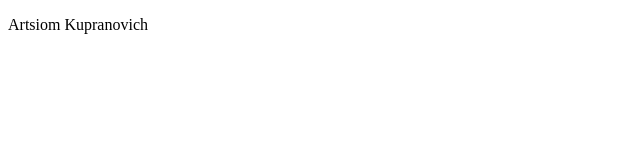
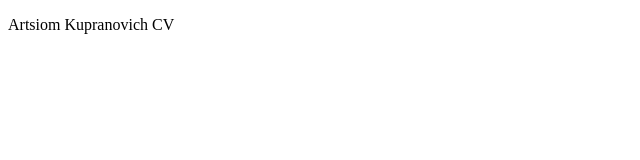
Before and after one commit to TwisterSD/rsschool-cv, a plain HTML site: page index.html in a window 1280 px wide. Shown: the full height of the page, 0-640 px from the left. Drawn offline with Linux system fonts and the light colour scheme.

Commit message:
refactor:end cv2

```diff
--- a/index.html
+++ b/index.html
@@ -8,6 +8,6 @@
   <title>HTML, CSS & Git Basics</title>
 </head>
 <body>
-  <p>Artsiom Kupranovich</p>
+  <p>Artsiom Kupranovich CV</p>
 </body>
 </html>
```
